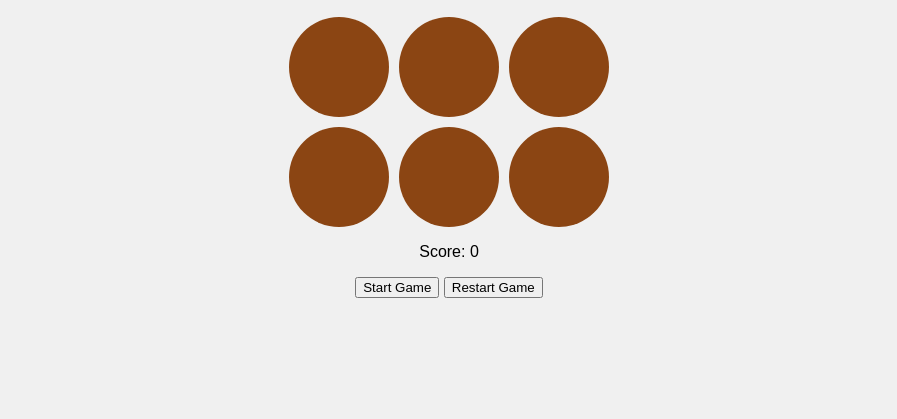
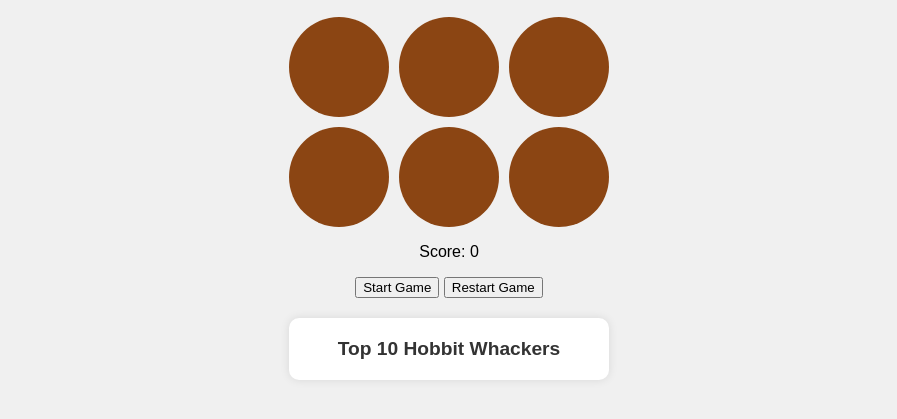
Before and after one commit to abhishekbandy/Whac-a-hobbit, a plain HTML site: page index.html in a window 1280 px wide. Shown: the part 99-518 px from the top of the page, without its empty margins (191-1088 px from the left). Drawn offline with Linux system fonts and the light colour scheme.

Commit message:
Update index.html

```diff
--- a/index.html
+++ b/index.html
@@ -20,6 +20,10 @@
   <p>Score: <span id="score">0</span></p>
   <button id="start-button">Start Game</button>
   <button id="restart-button">Restart Game</button>
+  <div id="high-scores">
+    <h2>Top 10 Hobbit Whackers</h2>
+    <ol id="score-list"></ol>
+  </div>
   <script src="script.js"></script>
 </body>
 </html>
```
